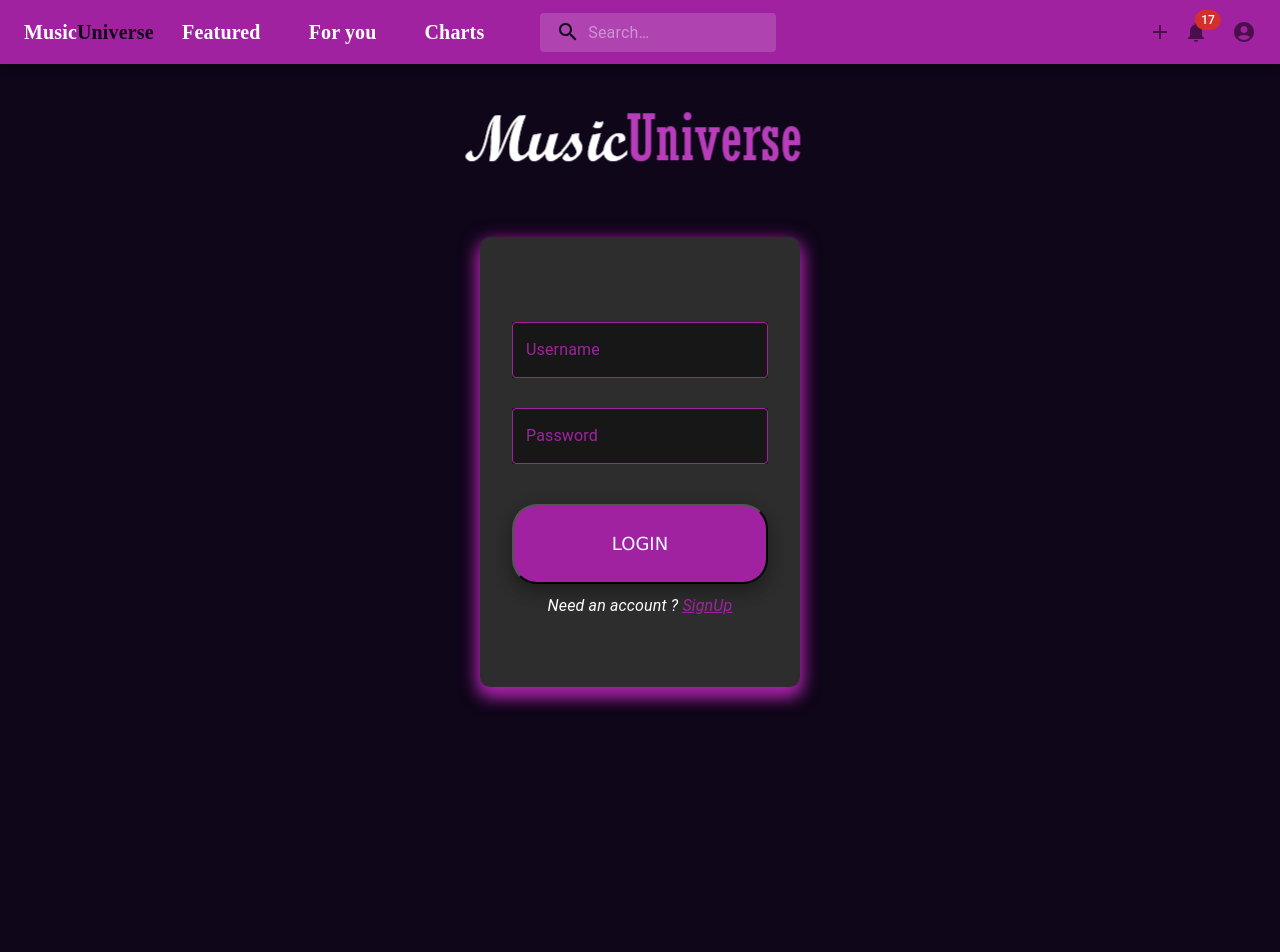
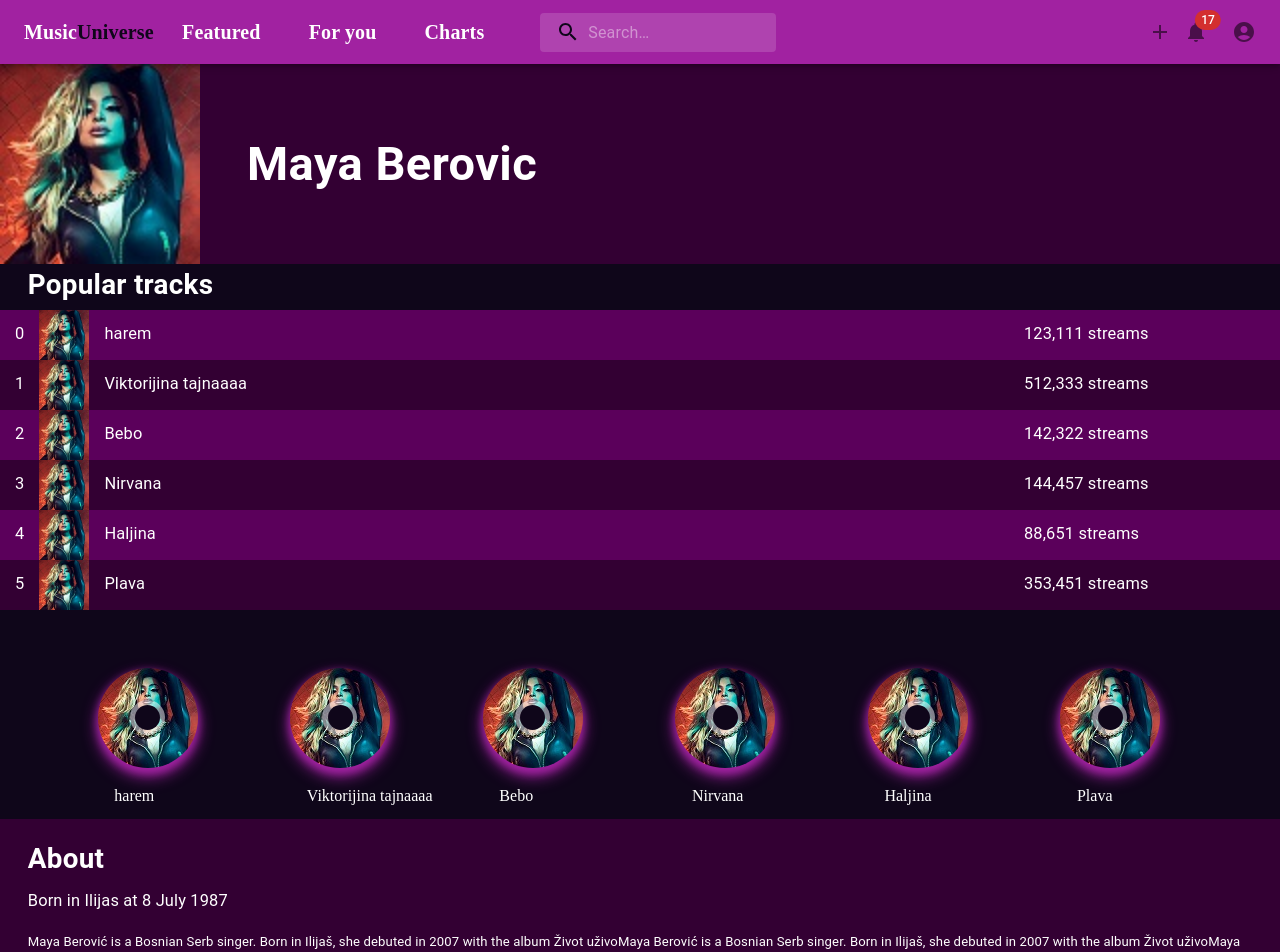
Before and after one commit to pavle-zivanovic/Music-Universe, a React (Create React App) app in the folder frontend/: page /Main/artist in a window 1280 px wide. Shown: the top 952 px of the page. Before the commit the page ends 815 px from the top, so only its background shows below. Built offline with nearby package versions, Linux system fonts and the light colour scheme.

Commit message:
Artist stranica

```diff
--- /dev/null
+++ b/frontend/src/Components/Artist.js
@@ -0,0 +1,98 @@
+import * as React from 'react';
+import '../Styles/Artist.css';
+import Box from '@mui/material/Box';
+import Grid from '@mui/material/Unstable_Grid2';
+import Tooltip from '@mui/material/Tooltip';
+import IconButton from '@mui/material/IconButton';
+import { Button, Icon } from '@mui/material';
+import Typography from '@mui/material/Typography';
+
+const songs = ['harem', 'Viktorijina tajnaaaa', 'Bebo', 'Nirvana', 'Haljina', 'Plava'];
+const songImages = ['url("../Images/maya.jpg")', 'url("../Images/maya.jpg")', 'url("../Images/maya.jpg")', 'url("../Images/maya.jpg")', 'url("../Images/maya.jpg")', 'url("../Images/maya.jpg")'];
+const songsStreams = [123111, 512333, 142322, 144457, 88651, 353451, 1766611, 765441, 4321331];
+const about = "Maya Berović is a Bosnian Serb singer. Born in Ilijaš, she debuted in 2007 with the album Život uživo"
+
+const artistCover = 'url("../Images/maya.jpg")'
+const artistName = 'Maya Berovic'
+const birthday = '8 July 1987'
+const birthplace = 'Ilijas'
+//margin:'10% 10% 10% 10%'
+function Artist(){
+
+    return(
+        <div>
+            <div
+            style={{display:'flex', flexDirection:'row', alignItems:'center', backgroundColor:'rgb(51,0,51)'}}>
+                <Icon
+                style={{background: artistCover, width:'200px', height:'200px',backgroundSize:'cover'}}>
+                </Icon>
+                <Typography style={{fontSize:'calc(15px + 2.5vw)',color:'white',margin:'0px 0px 0px calc(15px + 2.5vw)', fontWeight:'bold', textAlign:'right', display:'inline-block', whiteSpace:'nowrap', clear:'both', overflow:'hidden'}}>{artistName}</Typography>
+            </div>
+            <Typography style={{fontSize:'calc(15px + 1vw)',color:'white',margin:'0px 0px 0px calc(15px + 1vw)', fontWeight:'bold', textAlign:'right', display:'inline-block', whiteSpace:'nowrap', clear:'both', overflow:'hidden'}}> Popular tracks</Typography>
+            <div>
+            {songs.map((song, index) => (
+
+                <div
+                key={index}
+                style={{display:'flex', flexDirection:'row', alignItems:'center', backgroundColor: index%2==0? 'rgb(91,0,91)': 'rgb(51,0,51)'}}>
+                    <Typography style={{fontSize:'calc(10px + 0.5vw)',color:'white',margin:'0px 0px 0px 15px', textAlign:'right', display:'inline-block', whiteSpace:'nowrap', clear:'both', overflow:'hidden'}}> {index} </Typography>
+                    <Icon
+                    style={{background: songImages[index], width:'50px', height:'50px',backgroundSize:'cover', marginLeft:'15px'}}>
+                    </Icon>
+                    <Typography style={{fontSize:'calc(10px + 0.5vw)',color:'white',margin:'0px 0px 0px 15px', textAlign:'right', display:'inline-block', whiteSpace:'nowrap', clear:'both', overflow:'hidden'}}> {songs[index]} </Typography>
+                    <Typography style={{position:'absolute', marginLeft:'80vw',fontSize:'calc(10px + 0.5vw)',color:'white', textAlign:'right', display:'inline-block', whiteSpace:'nowrap', clear:'both', overflow:'hidden'}}> {songsStreams[index].toLocaleString()} streams </Typography>
+                </div>
+            ))}
+            </div>
+            <div>
+
+            </div>
+            <Box sx={{ flexGrow: 1,
+                    width:"89%",
+                    position:"relative",
+                    left:"7%",
+                    marginBottom:"2%" }}>
+                <Grid container spacing={2}>
+                    {songs.map((song) => (
+                        <Grid key={song}
+                        xs={4} sm={3} md={2}>
+                            <IconButton onClick={() => {alert("Klikić");}}>
+                                <Tooltip title="Maya Berovic"
+                                        placement="top">
+                                    <div className="songCircle"
+                                    style={{backgroundImage:'url("../Images/maya.jpg")'}}>
+                                        <div className="innerSongCircle">
+                                        <div className="secondInnerSongCircle"></div>
+                                        </div>
+                                    </div>
+                                </Tooltip>
+                            </IconButton>
+                            <div
+                            style={{color:"white",
+                                position:"relative",
+                                left:"14%",
+                                top:"6%"}}>
+                                {song}
+                            </div>
+                        </Grid>
+                    ))}
+                </Grid>
+            </Box>
+
+            <div
+            style={{backgroundColor:'rgb(51,0,51)'}}>
+                <div>
+                    <Typography style={{fontSize:'calc(15px + 1vw)',color:'white',margin:'calc(10px + 0.7vw) 0px 0px calc(15px + 1vw)', fontWeight:'bold', textAlign:'right', display:'inline-block'}}> About</Typography>
+                </div>
+                <div>
+                     <Typography style={{fontSize:'calc(10px + 0.5vw)',color:'white',margin:'calc(5px + 0.33vw) calc(5px + 0.33vw) calc(5px + 0.33vw) calc(15px + 1vw)', textAlign:'right', display:'inline-block'}}> Born in {birthplace} at {birthday} </Typography>
+                </div>
+                <div>
+                    <Typography style={{fontSize:'calc(8px + 0.4vw)',color:'white',margin:'calc(5px + 0.33vw) calc(5px + 0.33vw) calc(30px + 2vw) calc(15px + 1vw)', textAlign:'left', display:'inline-block'}}> {about}{about}{about}{about} </Typography>
+                </div>
+            </div>
+        </div>
+    );
+}
+
+export default Artist;
--- a/frontend/src/Components/Main.js
+++ b/frontend/src/Components/Main.js
@@ -32,6 +32,7 @@ import DialogContentText from '@mui/material/DialogContentText';
 import DialogTitle from '@mui/material/DialogTitle';
 import { FormControlLabel, TextField } from "@mui/material";
 import FileUpload from "react-mui-fileuploader"
+import Artist from './Artist';
 
 
 const Search = styled('div')(({ theme }) => ({
@@ -223,7 +224,7 @@ function Main(){
       image : coverImage,
       streams : 0 ,
     };
-    console.log(user);
+    //console.log(user);
     let result = await fetch("https://localhost:5001/Song/AddSong/" + token + "/" + pevac + "/" + album +"/" + tekstopisac, {
       method : 'POST',
       headers : {
@@ -510,6 +511,7 @@ function Main(){
                 <Route path="" element={<Featured />} />
                 <Route path="foryou" element={<ForYou />} />
                 <Route path="charts" element={<Charts />} />
+                <Route path="artist" element={<Artist />} />
                 <Route path="/*" element={<LoginForm />} />
             </Routes>
       </div>
```
Also changed, not shown: frontend/src/Styles/Artist.css (added).
